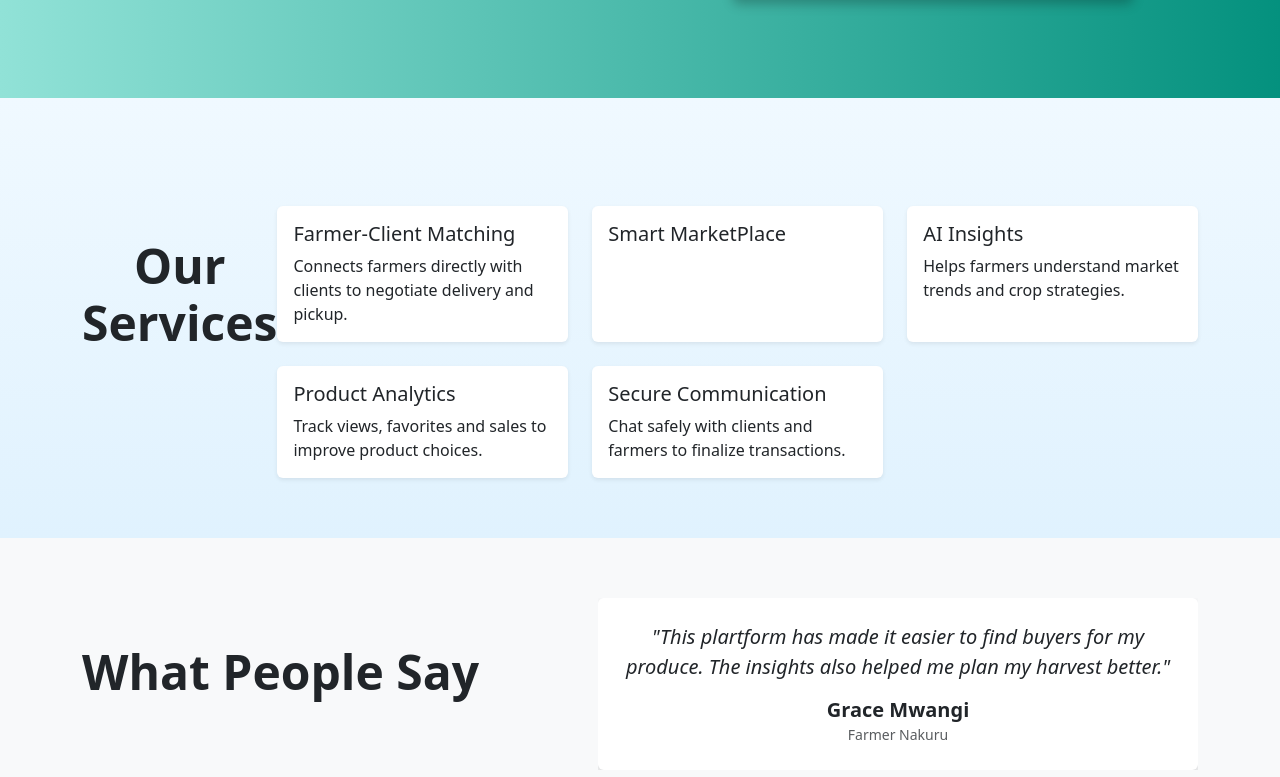
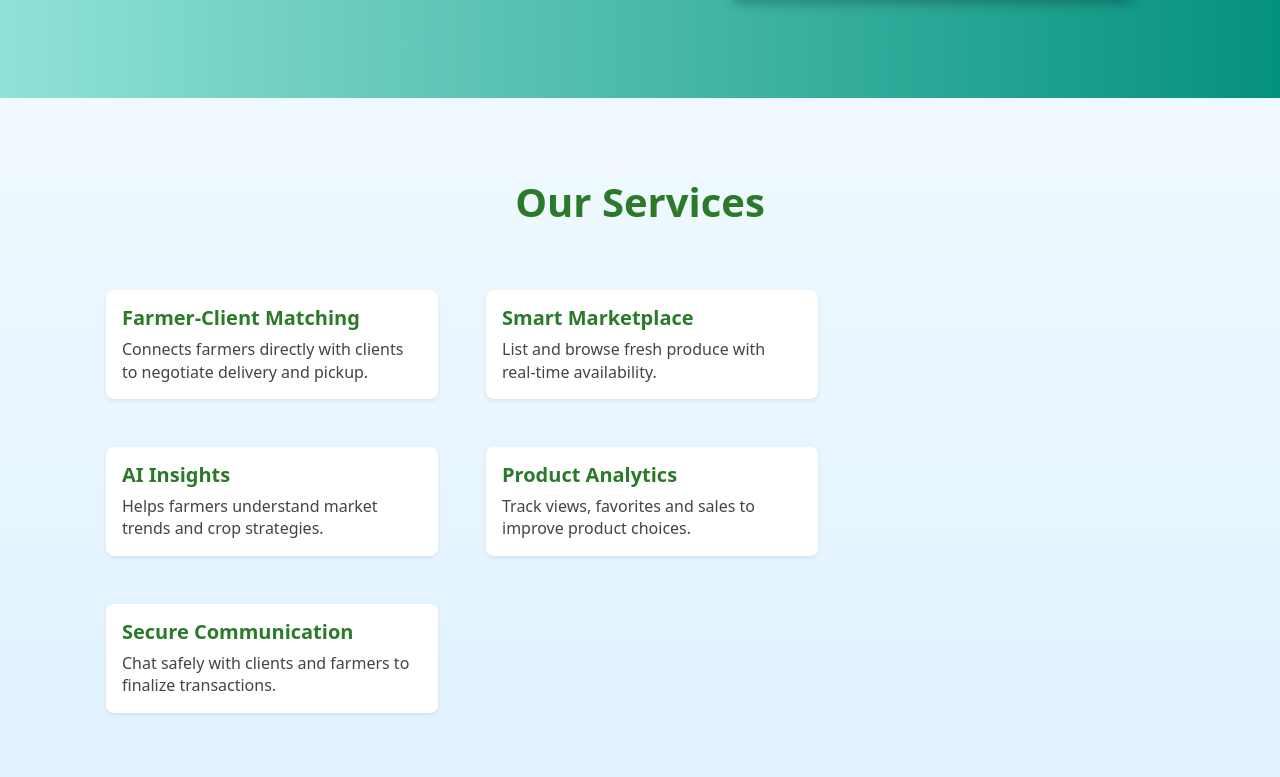
Before and after one commit to Henry-ai443/MKULIMADIGITAL-FRONTEND, a React (Vite) app: page / in a window 1280 px wide. Shown: the part 1483-2260 px from the top of the page. Built offline with nearby package versions, Linux system fonts and the light colour scheme.

Commit message:
Update on the service section

```diff
--- a/src/Components/Services.jsx
+++ b/src/Components/Services.jsx
@@ -1,18 +1,7 @@
 import React from 'react';
-
+import '../Styles/services.css'
 const ServicesSection = () => {
-    return(
-        <section id='services' className='py-5'
-        style={{
-            background: 'linear-gradient(to bottom, #f0f9ff, #e0f2fe)',
-            margin:'0',
-        }}
-        >
-            {/*Scrollable container */}
-            <div className='container'>
-                <h2 className='text-center mb-5 display-5 fw-bold'>Our Services</h2>
-                <div className='d-flex d-md-none overflow-auto px-2 gap-3'>
-                    {[
+  const services = [
     {
       title: "Farmer-Client Matching",
       text: "Connects farmers directly with clients to negotiate delivery and pickup."
@@ -30,50 +19,53 @@ const ServicesSection = () => {
       text:"Track views, favorites and sales to improve product choices."
     },
     {
-                            title:"Secure communication",
-                            text  :"Chat safely with clients and farmers to finalize transactions."
+      title:"Secure Communication",
+      text:"Chat safely with clients and farmers to finalize transactions."
     }
-                    ].map((service, index) => (
-                        <div className='card flex-shrink-0' style={{
-                            minWidth: '250px'
-                        }} key={index}>
-                            <div className='card-body'>
-                                <h5 className='card-title fw-bold'>{service.title}</h5>
-                                <p className='card-text'>{service.text}</p>
+  ];
+
+  return (
+    <section
+      id="services"
+      className="py-5"
+      style={{
+        background: 'linear-gradient(to bottom, #f0f9ff, #e0f2fe)',
+        margin: '0',
+      }}
+    >
+      <div className="container">
+        <div className="section-vertical-layout">
+          <h2 className="section-title">Our Services</h2>
+
+          {/* Scrollable cards on small screens */}
+          <div className="d-flex d-md-none overflow-auto px-2 gap-3">
+            {services.map((service, index) => (
+              <div className="card flex-shrink-0" style={{ minWidth: '250px' }} key={index}>
+                <div className="card-body">
+                  <h5 className="card-title fw-bold">{service.title}</h5>
+                  <p className="card-text">{service.text}</p>
                 </div>
               </div>
             ))}
           </div>
-                {/*Normal  grid for medium and larger screens */}
-                <div className='row g-4 d-none d-md-flex mt-4'>
-                    {[
-                        'Farmer-Client Matching',
-                        "Smart MarketPlace",
-                        "AI Insights",
-                        "Product Analytics",
-                        "Secure Communication",
-                    ].map((title, index) =>(
-                        <div className='col-md-4' key={index}>
-                            <div className='card h-100 shadow-sm border-0'>
-                                <div className='card-body'>
-                                    <h5 className='card-title'>{title}</h5>
-                                    <p className='card-text'>
-                                        {/*Match description based on title */}
-                                        {{
-                                            "Farmer-Client Matching": "Connects farmers directly with clients to negotiate delivery and pickup.",
-                                            "Smart Marketplace":"List and browse fresh produce with real-time availability.",
-                                            "AI Insights":"Helps farmers understand market trends and crop strategies.",
-                                            "Product Analytics":"Track views, favorites and sales to improve product choices.",
-                                            "Secure Communication":"Chat safely with clients and farmers to finalize transactions."
-                                        }[title]}
-                                    </p>
+
+          {/* Grid layout on medium and larger screens */}
+          <div className="row g-4 d-none d-md-flex mt-4">
+            {services.map((service, index) => (
+              <div className="col-md-4" key={index}>
+                <div className="card h-100 shadow-sm border-0">
+                  <div className="card-body">
+                    <h5 className="card-title">{service.title}</h5>
+                    <p className="card-text">{service.text}</p>
                   </div>
                 </div>
               </div>
             ))}
           </div>
         </div>
+      </div>
     </section>
   );
 }
+
 export default ServicesSection;
--- /dev/null
+++ b/src/Styles/services.css
@@ -0,0 +1,62 @@
+/* Container flex vertical layout */
+#services .container {
+  display: flex;
+  flex-direction: column;
+  align-items: center;
+  max-width: 1100px;
+  margin: 0 auto;
+  padding: 2rem 1rem;
+}
+
+#services .section-vertical-layout {
+  width: 100%;
+}
+
+#services h2.section-title {
+  width: 100%;
+  text-align: center;
+  margin-bottom: 2.5rem;
+  font-weight: 700;
+  font-size: 2.5rem;
+  color: #2a7a2a; /* Brand green color */
+}
+
+/* Small screen horizontal scroll container */
+#services .d-flex.d-md-none {
+  width: 100%;
+  padding-left: 0.5rem;
+  padding-right: 0.5rem;
+  gap: 1rem;
+}
+
+/* Card styles */
+#services .card {
+  min-width: 250px;
+  border-radius: 8px;
+  box-shadow: 0 2px 6px rgba(0,0,0,0.1);
+  transition: transform 0.3s ease, box-shadow 0.3s ease;
+  cursor: default;
+}
+
+#services .card:hover {
+  transform: translateY(-5px);
+  box-shadow: 0 8px 16px rgba(0,0,0,0.15);
+}
+
+/* Medium+ screen grid */
+#services .row.g-4.d-none.d-md-flex {
+  width: 100%;
+  margin-top: 2rem;
+  gap: 1.5rem;
+}
+
+#services .card-body h5 {
+  color: #2a7a2a;
+  font-weight: 700;
+}
+
+#services .card-body p {
+  color: #444;
+  font-size: 1rem;
+  line-height: 1.4;
+}
```
Lines whose indentation alone changed are shown as unchanged.
